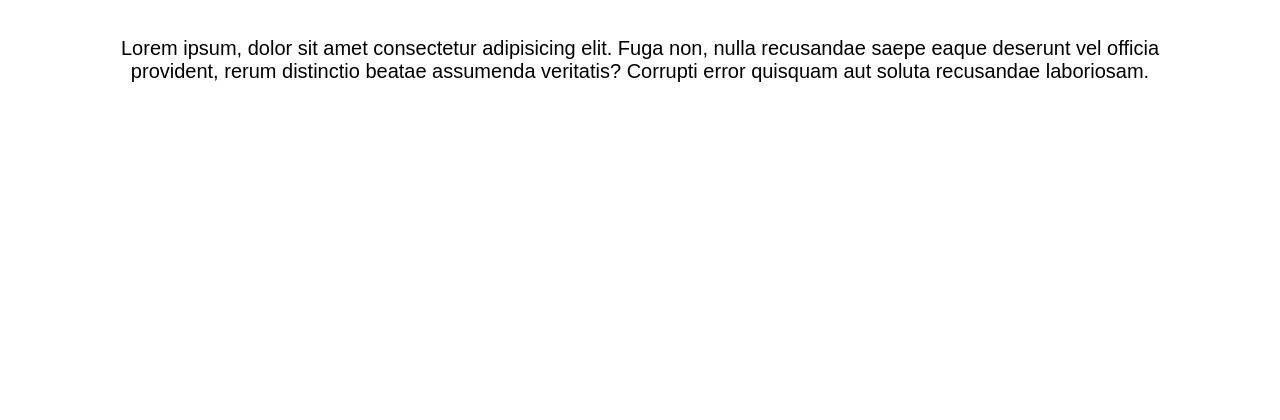
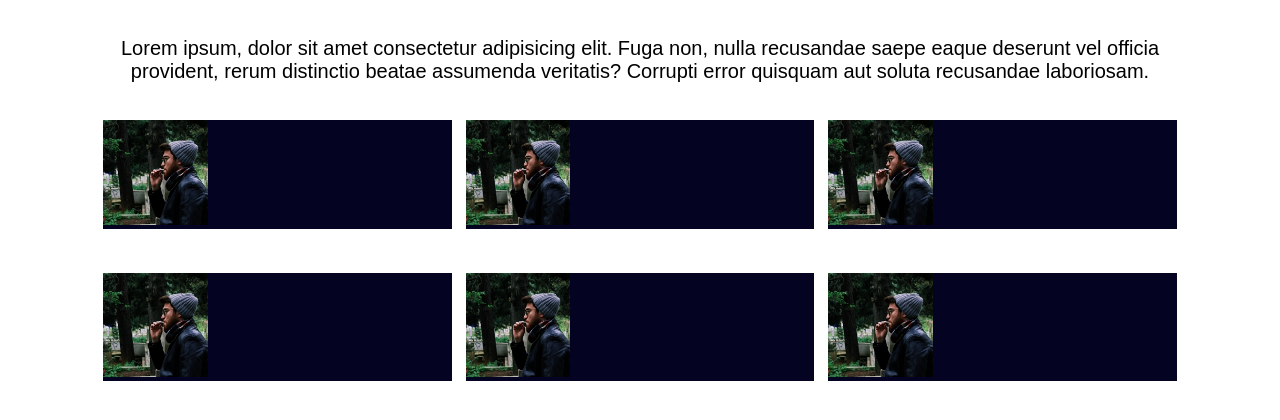
Before and after one commit to TobiaRigon/html-css-float-cards, a plain HTML site: page index.html in a window 1280 px wide. Shown: the part 68-488 px from the top of the page. Drawn offline with Linux system fonts and the light colour scheme.

Commit message:
main structure

```diff
--- a/css/style.css
+++ b/css/style.css
@@ -19,7 +19,7 @@ h1{
 }
 
 /* main */
-.container{
+main{
     box-align: center;
     width: 85%;
     margin:40px auto;
@@ -30,3 +30,26 @@ p{
     text-align: center;
     font-size: 20px;
 }
+
+/* cards */
+
+.row{
+    margin-top: 30px;
+}
+
+.row::after{
+    content: "";
+    display: table;
+    clear: both;
+}
+
+.col{
+    background-color: rgb(4, 4, 34);
+    width: calc((100% / 3) - 14px) ;
+    float: left;
+    margin: 7px;
+}
+
+.avatar{
+    width: 30%;
+}
--- a/index.html
+++ b/index.html
@@ -10,14 +10,56 @@
     <header>
         <h1>Meet Our Team</h1>
     </header>
-    <div class="container">
 
 
-        <main>
-            <p>Lorem ipsum, dolor sit amet consectetur adipisicing elit. Fuga non, nulla recusandae saepe eaque deserunt vel officia provident, rerum distinctio beatae assumenda veritatis? Corrupti error quisquam aut soluta recusandae laboriosam.
-            </p>
-        </main>
-    </div>
+    <main>
+        <p>Lorem ipsum, dolor sit amet consectetur adipisicing elit. Fuga non, nulla recusandae saepe eaque deserunt vel officia provident, rerum distinctio beatae assumenda veritatis? Corrupti error quisquam aut soluta recusandae laboriosam.
+        </p>
+
+        <!-- cards -->
+        <div class="row">
+
+            <div class="col">
+                <img class="avatar" src="img/male1.png" alt="foto di Marco Bianchi">
+
+            </div>
+
+            <div class="col">
+                <img class="avatar" src="img/male1.png" alt="foto di Marco Bianchi">
+
+            </div>
+
+
+            <div class="col">
+                <img class="avatar" src="img/male1.png" alt="foto di Marco Bianchi">
+
+            </div>
+
+
+        </div>
+
+        <div class="row">
+
+            <div class="col">
+                <img class="avatar" src="img/male1.png" alt="foto di Marco Bianchi">
+
+            </div>
+
+            <div class="col">
+                <img class="avatar" src="img/male1.png" alt="foto di Marco Bianchi">
+
+            </div>
+
+
+            <div class="col">
+                <img class="avatar" src="img/male1.png" alt="foto di Marco Bianchi">
+
+            </div>
+
+
+        </div>
+    </main>
+
 
 </body>
 </html>
```
